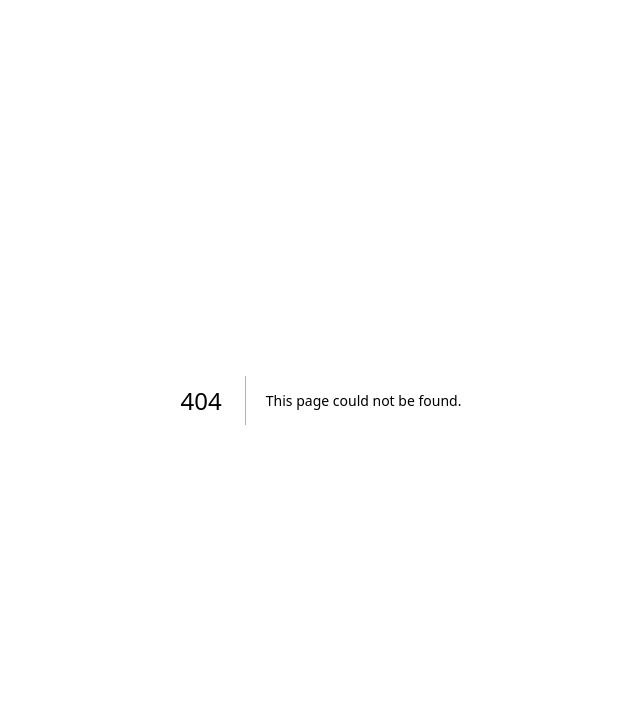
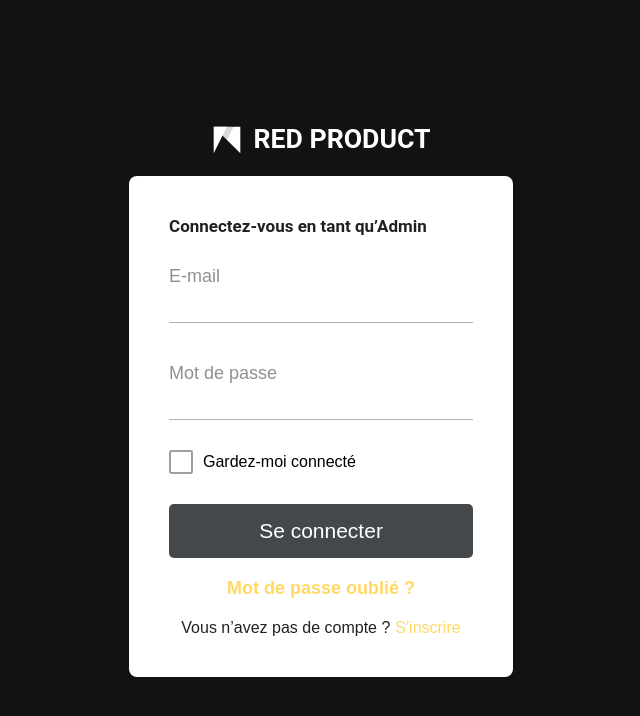
Before and after one commit to iamsouane/red-product-frontend, a Next.js app: page /auth/login in a window 1280 px wide. Before the commit this address had no page. Shown: the top 716 px of the page, without its empty margins (319-959 px from the left). Built offline with nearby package versions, Linux system fonts and the light colour scheme.

Commit message:
page connexion faite

```diff
--- /dev/null
+++ b/src/components/forms/BrandHeader.tsx
@@ -0,0 +1,40 @@
+import styled from 'styled-components';
+
+const BrandWrapper = styled.div`
+  display: flex;
+  align-items: center;
+  justify-content: center;
+`;
+
+const LogoSVG = styled.div`
+  width: 32px;
+  height: 32px;
+  margin-right: 10px;
+`;
+
+const BrandText = styled.h1`
+  font-family: 'Roboto', sans-serif;
+  font-weight: 700;
+  font-size: 26.66px;
+  line-height: 21px;
+  color: #fff;
+`;
+
+export default function BrandHeader() {
+  return (
+    <BrandWrapper>
+      <LogoSVG>
+        <svg width="32" height="32" viewBox="0 0 32 32" fill="none">
+          <path d="M2.66602 2.66624H29.3286V29.3288L2.66602 2.66624Z" fill="white" />
+          <path
+            d="M2.66602 2.66624H22.663L15.9973 15.9975L2.66602 2.66624Z"
+            fill="black"
+            fillOpacity="0.15"
+          />
+          <path d="M2.66602 2.66624H15.9973L2.66602 29.3288V2.66624Z" fill="white" />
+        </svg>
+      </LogoSVG>
+      <BrandText>RED PRODUCT</BrandText>
+    </BrandWrapper>
+  );
+}
--- /dev/null
+++ b/src/components/forms/LoginForm.tsx
@@ -0,0 +1,83 @@
+'use client';
+
+import styled from 'styled-components';
+import Link from 'next/link';
+import { Input, Label, Checkbox, SignInButton } from './_FormElements';
+
+const FormBox = styled.div`
+  background: #fff;
+  padding: 40px;
+  border-radius: 8px;
+  width: 384px;
+  box-shadow: 0px 1.3px 2.6px rgba(0, 0, 0, 0.1),
+    0px -1.3px 0px rgba(0, 0, 0, 0.02);
+`;
+
+const Title = styled.h2`
+  font-family: Roboto, sans-serif;
+  font-size: 17px;
+  color: rgba(0, 0, 0, 0.87);
+  margin-bottom: 30px;
+`;
+
+const CheckboxContainer = styled.div`
+  display: flex;
+  align-items: center;
+  margin-top: 10px;
+  position: relative;
+  color: black;
+`;
+
+const ForgotPassword = styled.a`
+  display: block;
+  text-align: center;
+  margin-top: 20px;
+  color: #FFD964;
+  font-weight: 600;
+  font-size: 18px;
+`;
+
+const BottomText = styled.p`
+  text-align: center;
+  margin-top: 20px;
+  color: rgba(0, 0, 0, 0.87);
+`;
+
+const LinkStyled = styled.a`
+  color: #FFD964;
+  margin-left: 5px;
+  cursor: pointer;
+`;
+
+export default function LoginForm() {
+  return (
+    <FormBox>
+      <Title>Connectez-vous en tant qu’Admin</Title>
+      <form>
+        <Label htmlFor="email">E-mail</Label>
+        <Input id="email" type="email" required />
+
+        <Label htmlFor="password">Mot de passe</Label>
+        <Input id="password" type="password" required />
+
+        <CheckboxContainer>
+          <Checkbox type="checkbox" id="remember" />
+          <label htmlFor="remember">Gardez-moi connecté</label>
+        </CheckboxContainer>
+
+        <SignInButton type="submit">Se connecter</SignInButton>
+      </form>
+
+      <Link href="/auth/forgot" passHref legacyBehavior>
+        <ForgotPassword>Mot de passe oublié ?</ForgotPassword>
+      </Link>
+
+      <BottomText>
+        Vous n’avez pas de compte ?
+        <Link href="/auth/register" passHref legacyBehavior>
+          <LinkStyled>S'inscrire</LinkStyled>
+        </Link>
+      </BottomText>
+    </FormBox>
+  );
+}
--- /dev/null
+++ b/src/components/forms/_FormElements.tsx
@@ -0,0 +1,58 @@
+import styled from 'styled-components';
+
+export const Label = styled.label`
+  font-size: 18px;
+  opacity: 0.5;
+  margin-top: 20px;
+  display: block;
+  color: rgba(0, 0, 0, 0.87);
+`;
+
+export const Input = styled.input`
+  width: 100%;
+  border: none;
+  border-bottom: 1px solid rgba(0, 0, 0, 0.3);
+  padding: 10px 0;
+  margin-bottom: 20px;
+  background: transparent;
+  color: rgba(0, 0, 0, 0.87);
+  outline: none;
+`;
+
+export const Checkbox = styled.input.attrs({ type: 'checkbox' })`
+  appearance: none;
+  -webkit-appearance: none;
+  width: 24px;
+  height: 24px;
+  border: 2.66667px solid #9E9E9E;
+  border-radius: 2.66667px;
+  background-color: #ffffff;
+  cursor: pointer;
+  margin-right: 10px;
+  position: relative;
+
+  &:checked::after {
+    content: '';
+    position: absolute;
+    top: 3px;
+    left: 7px;
+    width: 6px;
+    height: 12px;
+    border: solid #000;
+    border-width: 0 2px 2px 0;
+    transform: rotate(45deg);
+  }
+`;
+
+export const SignInButton = styled.button`
+  background: #45484B;
+  color: #fff;
+  width: 100%;
+  padding: 15px;
+  font-size: 21px;
+  font-weight: 500;
+  border: none;
+  border-radius: 5px;
+  margin-top: 30px;
+  cursor: pointer;
+`;
--- /dev/null
+++ b/src/pages/auth/login.tsx
@@ -0,0 +1,25 @@
+'use client';
+
+import styled from 'styled-components';
+import LoginForm from '../../components/forms/LoginForm';
+import BrandHeader from '../../components/forms/BrandHeader';
+
+const LoginContainer = styled.div`
+  min-height: 100vh;
+  background: #121212;
+  display: flex;
+  flex-direction: column;
+  justify-content: center;
+  align-items: center;
+  gap: 20px;
+  padding: 40px 0;
+`;
+
+export default function LoginPage() {
+  return (
+    <LoginContainer>
+      <BrandHeader />
+      <LoginForm />
+    </LoginContainer>
+  );
+}
```
Also changed, not shown: src/pages/index.tsx (+10 -8 lines), src/pages/auth/forgot.tsx (added), src/pages/auth/register.tsx (added), src/pages/dashboard.tsx (added), src/pages/hotels/new.tsx (added), src/pages/hotels/page.tsx (added), src/pages/layout.tsx (added).
